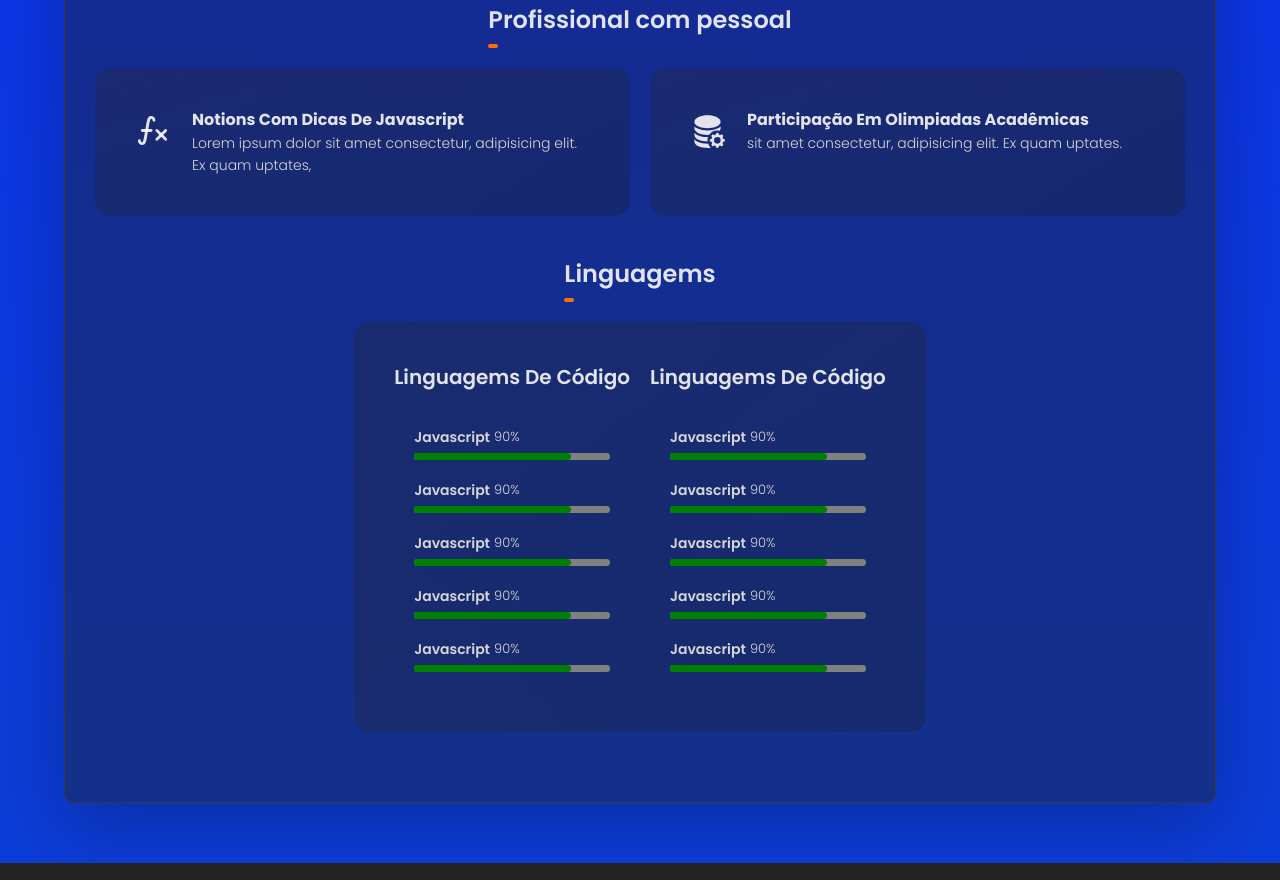
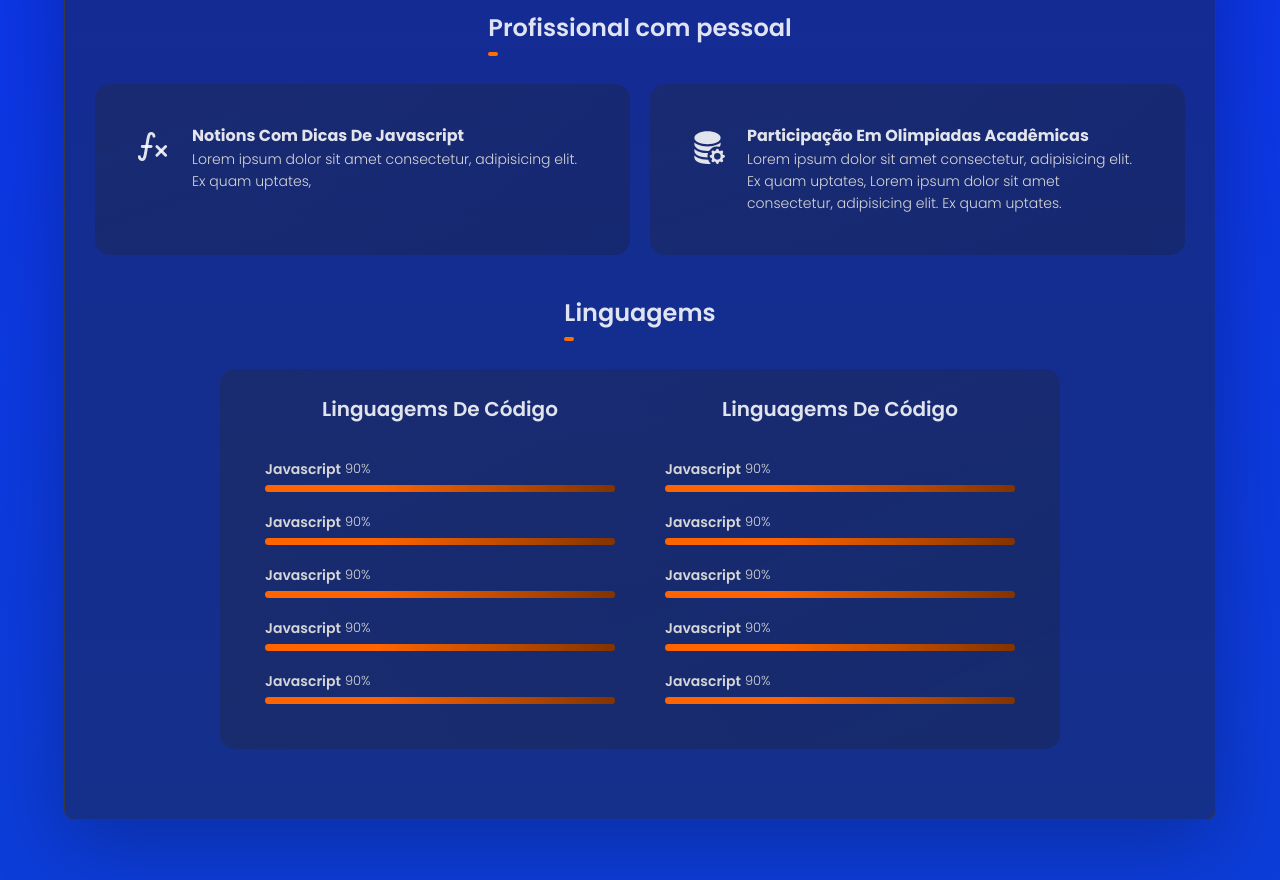
Before and after one commit to DropperDEV/portfolium, a React (Vite) app: page / in a window 1280 px wide. Shown: the part 980-1860 px from the top of the page. Built offline with nearby package versions, Linux system fonts and the light colour scheme.

Commit message:
feat: add skill list. need fix responsiviness

```diff
--- a/src/components/Section.tsx
+++ b/src/components/Section.tsx
@@ -20,6 +20,7 @@ const StyledSectionTitle = styled.p`
   font-size: ${typography.fs1};
   font-weight: ${typography.fw600};
   padding-bottom: 10px;
+  margin-bottom: 8px;
 
   position: relative;
 
--- a/src/pages/About.tsx
+++ b/src/pages/About.tsx
@@ -8,17 +8,22 @@ import { BsDatabaseFillGear } from "react-icons/bs";
 import { TbMathFunction } from "react-icons/tb";
 import SectionItem from "../ui/SectionItem";
 import styled from "styled-components";
-import { colors, gradients, typography } from "../utils/StyleVars";
+import { colors, device, gradients, typography } from "../utils/StyleVars";
 
 const StyledBigContainer = styled.div`
   background: ${gradients.bgGradientJet};
-  padding: 40px;
+  padding: 25px;
   display: grid;
   grid-template-columns: repeat(2, 1fr);
   grid-template-rows: 1fr;
-  grid-column-gap: 20px;
+  grid-column-gap: 10px;
   grid-row-gap: 0px;
   border-radius: 15px;
+
+  @media ${device.sm} {
+    grid-template-columns: repeat(1, 1fr);
+    grid-row-gap: 20px;
+  }
 `;
 
 const StyledHalfContainer = styled.div`
@@ -31,7 +36,6 @@ const StyledSkillList = styled.ul`
   display: grid;
   grid-template-columns: 1fr;
   grid-template-rows: repeat(5, 1fr);
-  grid-column-gap: px;
   grid-row-gap: 20px;
   padding: 20px;
 `;
@@ -64,29 +68,36 @@ const StyledSkillWrapperTitle = styled.div`
   }
 `;
 
-const StyledSkillProgress = styled.progress`
-  -webkit-appearance: none;
-  appearance: none;
-  width: 100%;
+const StyledSkillProgress = styled.div`
+  min-width: 350px;
   height: 7px;
-  background: ${colors.jet}; /* Cor de fundo da barra de progresso */
+  background: ${colors.jet};
   border: none;
   border-radius: 10px;
-  color: ${colors.orange}; /* Cor de fundo da barra de progresso não preenchida */
 
-  &::-webkit-progress-bar {
-    color: ${colors.orange}; /* Cor de fundo da barra de progresso não preenchida */
+  .inside-bar {
+    background: rgb(255, 100, 0);
+    background: linear-gradient(
+      90deg,
+      rgba(255, 100, 0, 1) 32%,
+      rgba(180, 71, 0, 1) 74%,
+      rgba(130, 51, 0, 1) 100%
+    );
+    min-width: 60%;
+    height: 100%;
     border-radius: 10px;
   }
 
-  &::-webkit-progress-value {
-    color: ${colors.orange}; /* Cor da parte preenchida da barra de progresso */
-    border-radius: 10px;
+  @media ${device.md} {
+    min-width: 320px;
   }
 
-  &:-moz-progress-bar {
-    color: ${colors.orange}; /* Cor da parte preenchida da barra de progresso */
-    border-radius: 10px;
+  @media ${device.sm}{
+    min-width: 240px;
+  }
+
+  @media ${device.xs} {
+    min-width: 200px;
   }
 `;
 
@@ -98,28 +109,28 @@ function About() {
       <Section title={"Meu foco atual"}>
         <TwoColumsSection>
           <SectionItem
-            icon={<TbWorldUpload  />}
+            icon={<TbWorldUpload />}
             title={"Web designer e desenvolvimento"}
             text={
               "Lorem ipsum dolor sit amet consectetur, adipisicing elit. Ex quam uptates, "
             }
           />
           <SectionItem
-            icon={<FaMobileScreenButton  />}
+            icon={<FaMobileScreenButton />}
             title={"Aplicativos móveis e jogos"}
             text={
               "Lorem ipsum dolor sit amet consectetur, adipisicing elit. Ex quam uptates, "
             }
           />
           <SectionItem
-            icon={<TbMathFunction  />}
+            icon={<TbMathFunction />}
             title={"Algoritmos e soluções"}
             text={
-              "Lorem ipsum dolor sit amet consectetur, adipisicing elit. Ex quam uptates. "
+              ". Ex quam uptates, Lorem ipsum dolor sit amet consectetur, adipisicing elit. Ex quam uptates. "
             }
           />
           <SectionItem
-            icon={<BsDatabaseFillGear  />}
+            icon={<BsDatabaseFillGear />}
             title={"Banco de dados"}
             text={
               "Lorem ipsum dolor sit amet consectetur, adipisicing elit. Ex quam uptates, "
@@ -130,17 +141,17 @@ function About() {
       <Section title="Profissional com pessoal">
         <TwoColumsSection>
           <SectionItem
-            icon={<TbMathFunction  />}
+            icon={<TbMathFunction />}
             title={"Notions com dicas de javascript"}
             text={
               "Lorem ipsum dolor sit amet consectetur, adipisicing elit. Ex quam uptates, "
             }
           />
           <SectionItem
-            icon={<BsDatabaseFillGear  />}
+            icon={<BsDatabaseFillGear />}
             title={"Participação em olimpiadas acadêmicas"}
             text={
-              "sit amet consectetur, adipisicing elit. Ex quam uptates. "
+              "Lorem ipsum dolor sit amet consectetur, adipisicing elit. Ex quam uptates, Lorem ipsum dolor sit amet consectetur, adipisicing elit. Ex quam uptates. "
             }
           />
         </TwoColumsSection>
@@ -155,35 +166,45 @@ function About() {
                   <p>Javascript</p>
                   <p>90%</p>
                 </StyledSkillWrapperTitle>
-                <StyledSkillProgress max={100} value={80}></StyledSkillProgress>
+                <StyledSkillProgress>
+                  <div className="inside-bar"></div>
+                </StyledSkillProgress>
               </StyledSkillItem>
               <StyledSkillItem>
                 <StyledSkillWrapperTitle>
                   <p>Javascript</p>
                   <p>90%</p>
                 </StyledSkillWrapperTitle>
-                <StyledSkillProgress max={100} value={80}></StyledSkillProgress>
+                <StyledSkillProgress>
+                  <div className="inside-bar"></div>
+                </StyledSkillProgress>
               </StyledSkillItem>
               <StyledSkillItem>
                 <StyledSkillWrapperTitle>
                   <p>Javascript</p>
                   <p>90%</p>
                 </StyledSkillWrapperTitle>
-                <StyledSkillProgress max={100} value={80}></StyledSkillProgress>
+                <StyledSkillProgress>
+                  <div className="inside-bar"></div>
+                </StyledSkillProgress>
               </StyledSkillItem>
               <StyledSkillItem>
                 <StyledSkillWrapperTitle>
                   <p>Javascript</p>
                   <p>90%</p>
                 </StyledSkillWrapperTitle>
-                <StyledSkillProgress max={100} value={80}></StyledSkillProgress>
+                <StyledSkillProgress>
+                  <div className="inside-bar"></div>
+                </StyledSkillProgress>
               </StyledSkillItem>
               <StyledSkillItem>
                 <StyledSkillWrapperTitle>
                   <p>Javascript</p>
                   <p>90%</p>
                 </StyledSkillWrapperTitle>
-                <StyledSkillProgress max={100} value={80}></StyledSkillProgress>
+                <StyledSkillProgress>
+                  <div className="inside-bar"></div>
+                </StyledSkillProgress>
               </StyledSkillItem>
             </StyledSkillList>
           </StyledHalfContainer>
@@ -195,35 +216,45 @@ function About() {
                   <p>Javascript</p>
                   <p>90%</p>
                 </StyledSkillWrapperTitle>
-                <StyledSkillProgress max={100} value={80}></StyledSkillProgress>
+                <StyledSkillProgress>
+                  <div className="inside-bar"></div>
+                </StyledSkillProgress>
               </StyledSkillItem>
               <StyledSkillItem>
                 <StyledSkillWrapperTitle>
                   <p>Javascript</p>
                   <p>90%</p>
                 </StyledSkillWrapperTitle>
-                <StyledSkillProgress max={100} value={80}></StyledSkillProgress>
+                <StyledSkillProgress>
+                  <div className="inside-bar"></div>
+                </StyledSkillProgress>
               </StyledSkillItem>
               <StyledSkillItem>
                 <StyledSkillWrapperTitle>
                   <p>Javascript</p>
                   <p>90%</p>
                 </StyledSkillWrapperTitle>
-                <StyledSkillProgress max={100} value={80}></StyledSkillProgress>
+                <StyledSkillProgress>
+                  <div className="inside-bar"></div>
+                </StyledSkillProgress>
               </StyledSkillItem>
               <StyledSkillItem>
                 <StyledSkillWrapperTitle>
                   <p>Javascript</p>
                   <p>90%</p>
                 </StyledSkillWrapperTitle>
-                <StyledSkillProgress max={100} value={80}></StyledSkillProgress>
+                <StyledSkillProgress>
+                  <div className="inside-bar"></div>
+                </StyledSkillProgress>
               </StyledSkillItem>
               <StyledSkillItem>
                 <StyledSkillWrapperTitle>
                   <p>Javascript</p>
                   <p>90%</p>
                 </StyledSkillWrapperTitle>
-                <StyledSkillProgress max={100} value={80}></StyledSkillProgress>
+                <StyledSkillProgress>
+                  <div className="inside-bar"></div>
+                </StyledSkillProgress>
               </StyledSkillItem>
             </StyledSkillList>
           </StyledHalfContainer>
--- a/src/utils/StyleVars.ts
+++ b/src/utils/StyleVars.ts
@@ -98,7 +98,7 @@ interface Breakpoints {
 }
 
 const size: Breakpoints = {
-  xs: '400px', // for small screen mobile
+  xs: '480px', // for small screen mobile
   sm: '768px', // for mobile screen
   md: '1020px', // for tablets
   lg: '1280px', // for laptops
```
